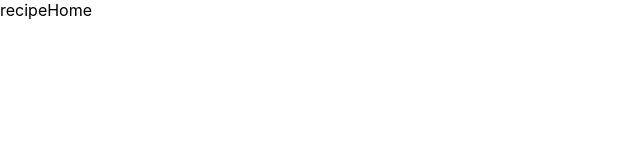
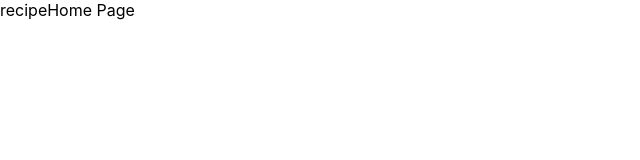
Before and after one commit to TimAngus321/marley-spoon-challenge, a React (Create React App) app: page / in a window 1280 px wide. Shown: the top 160 px of the page, without its empty margins (0-640 px from the left). Built offline with nearby package versions, Linux system fonts and the light colour scheme.

Commit message:
intial setup, routes, pages and folders

```diff
--- a/src/pages/RecipeDescriptionPage/recipeDesc.tsx
+++ b/src/pages/RecipeDescriptionPage/recipeDesc.tsx
@@ -2,7 +2,7 @@
 
 const RecipeDesc = () => {
     return (
-      <div>recipeHome</div>
+      <div>recipeHome Page</div>
     )
   }
 
--- a/src/pages/RecipeHomePage/recipeHome.tsx
+++ b/src/pages/RecipeHomePage/recipeHome.tsx
@@ -2,7 +2,7 @@
 
 const RecipeHome = () => {
   return (
-    <div>recipeHome</div>
+    <div>recipeHome Page</div>
   )
 }
 
```
